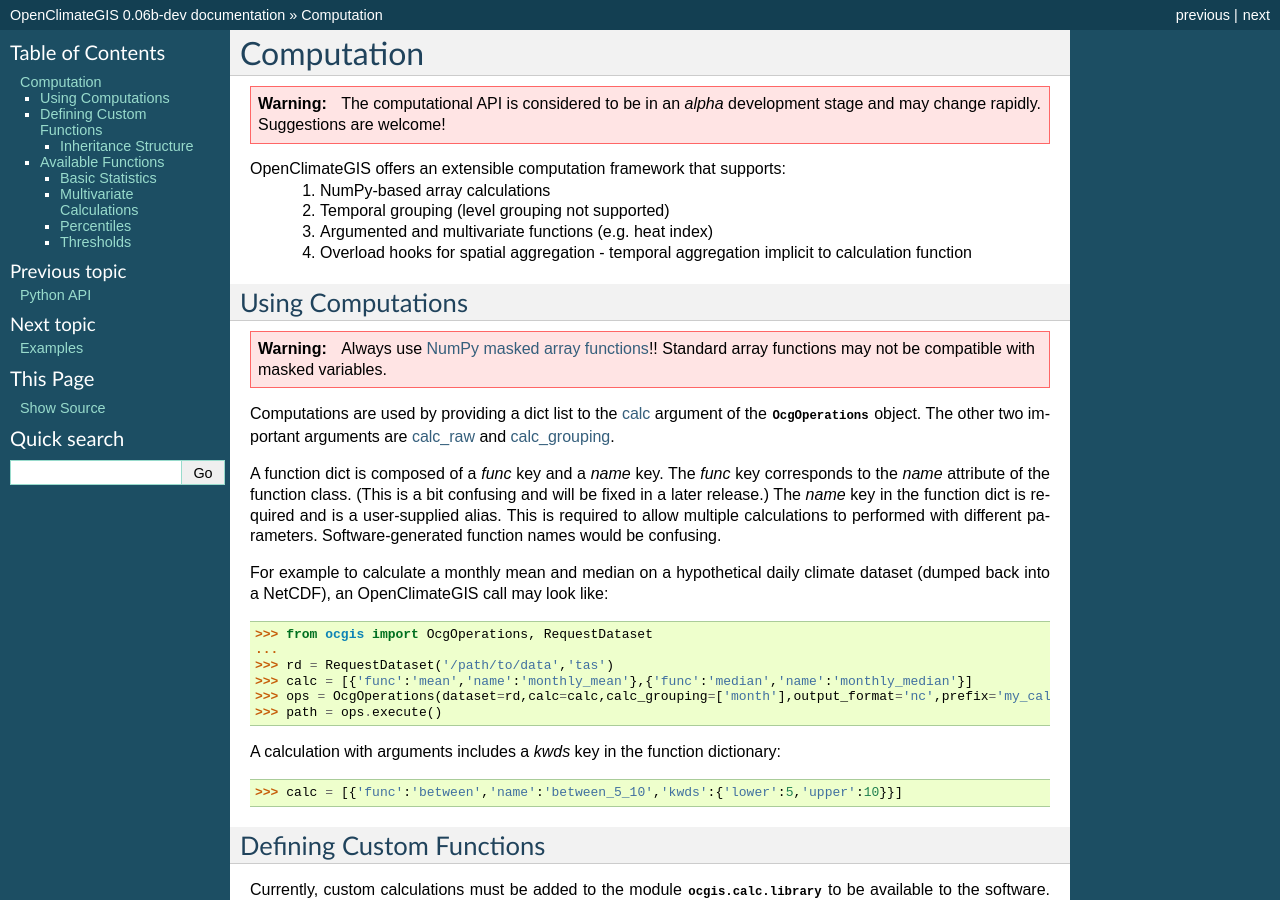
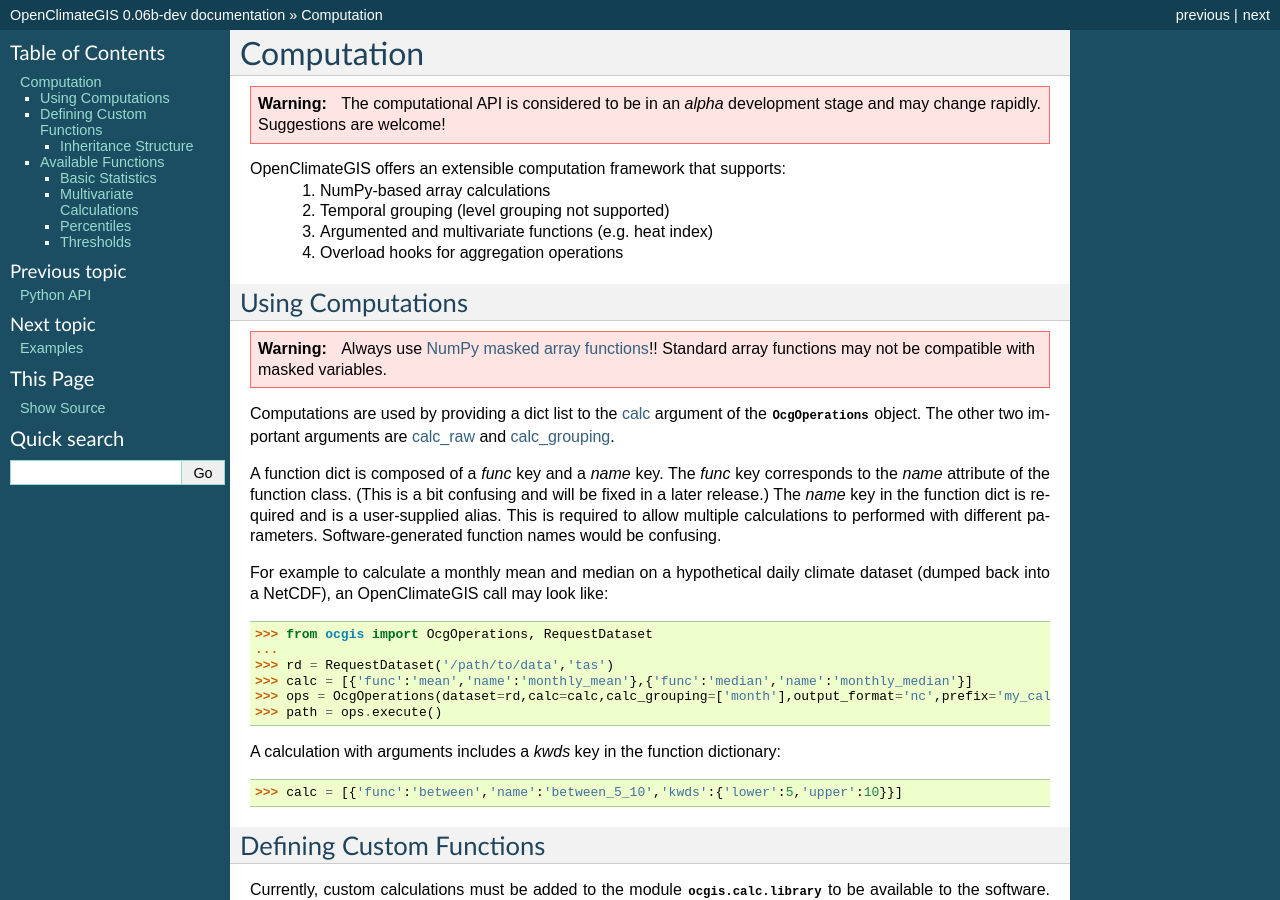
Before and after one commit to NCPP/ocgis, a Sphinx documentation site: the page built from doc/computation.rst, in a window 1280 px wide and 900 px high. Built offline with Sphinx 7.4.7, drawn with Linux system fonts in a browser that asks for light colours; formulas are drawn with MathJax 3.

Commit message:
doc changes

```diff
--- a/doc/computation.rst
+++ b/doc/computation.rst
@@ -9,7 +9,7 @@
   1. NumPy-based array calculations
   2. Temporal grouping (level grouping not supported)
   3. Argumented and multivariate functions (e.g. heat index)
-  4. Overload hooks for spatial aggregation - temporal aggregation implicit to calculation function
+  4. Overload hooks for aggregation operations
 
 Using Computations
 ------------------
```
